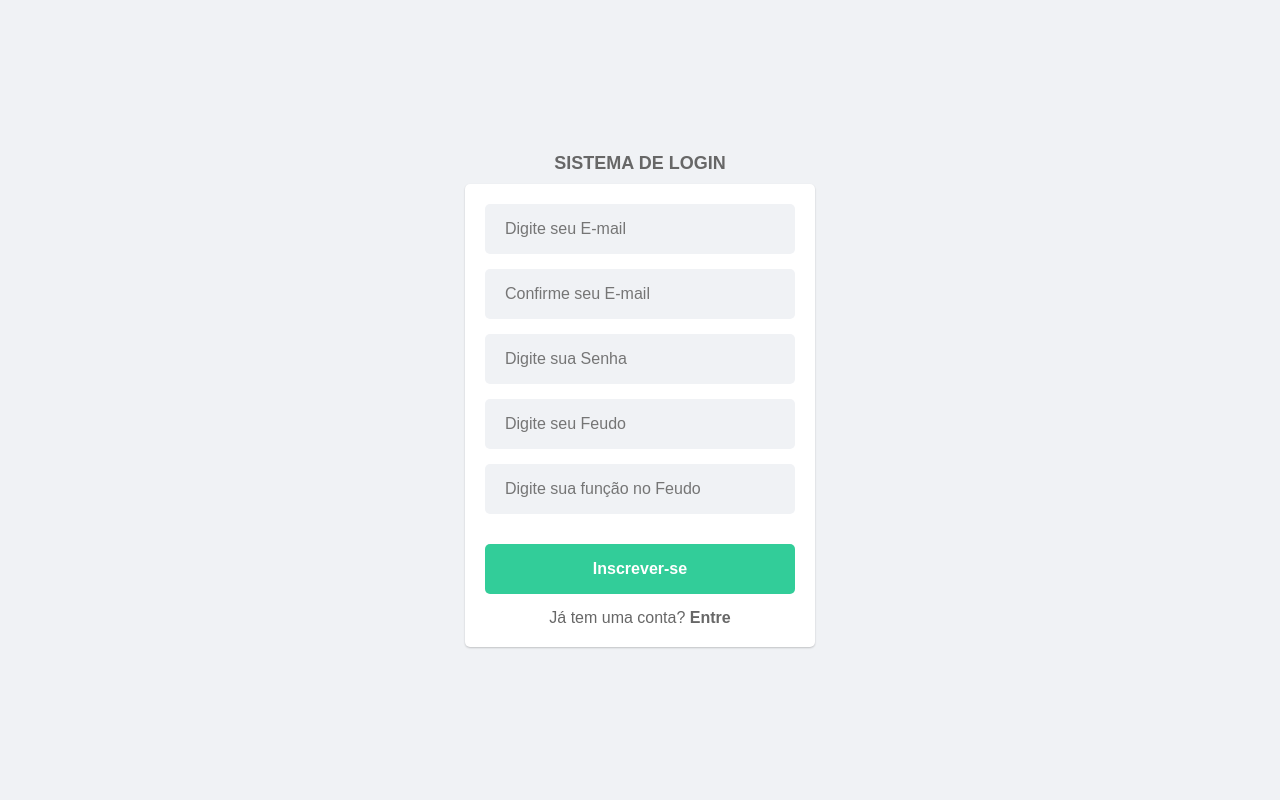
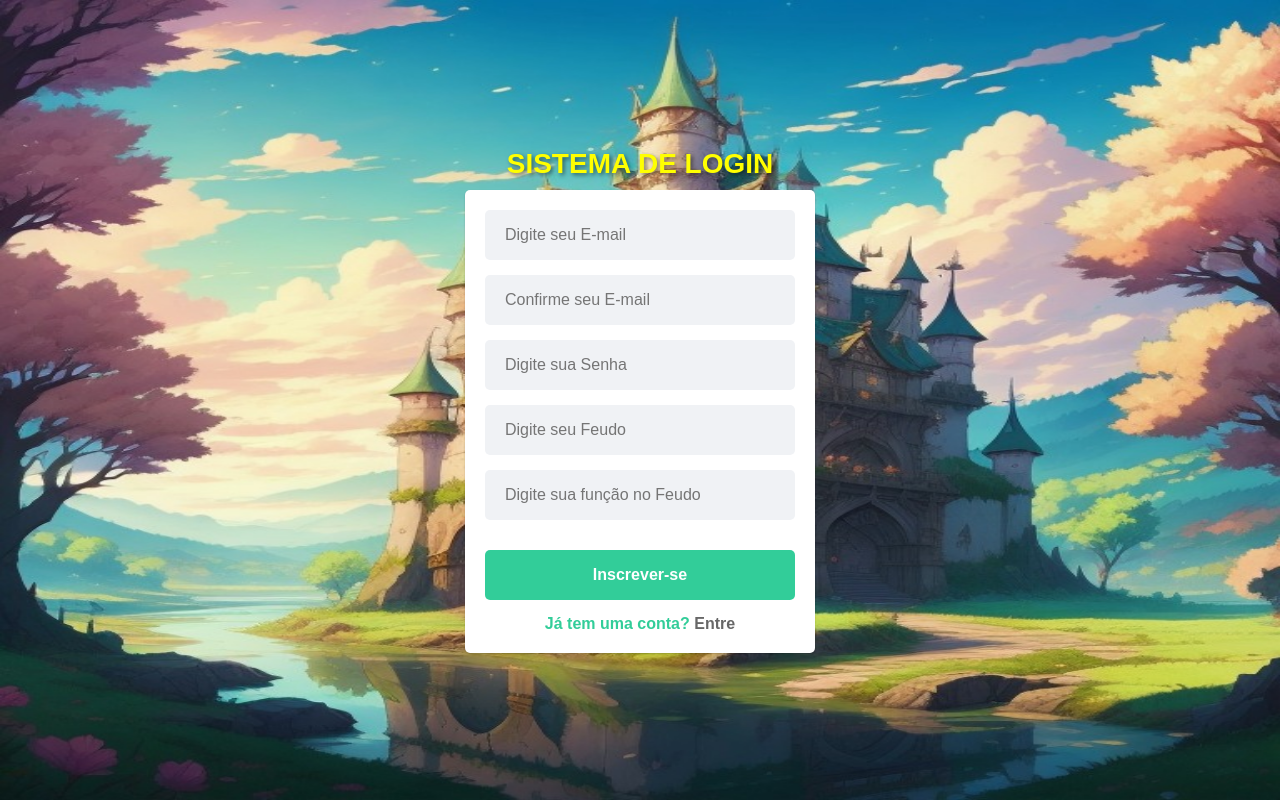
Before and after one commit to thiagolopess/DS-Blog-Azul-Hortencias-Front-End, a React (Create React App) app in the folder blog-azul/: page /signup in a window 1280 px wide. Built offline with nearby package versions, Linux system fonts and the light colour scheme.

Commit message:
estilo signup

```diff
--- a/blog-azul/public/index.html
+++ b/blog-azul/public/index.html
@@ -3,7 +3,7 @@
   <head>
     <meta charset="utf-8" />
     <meta name="viewport" content="width=device-width, initial-scale=1" />
-
+    <link rel="icon" type="image/png" href="imgs/faviconazul.jpeg">
     <title>Login System</title>
   </head>
   <body>
--- a/blog-azul/src/pages/Signin/index.js
+++ b/blog-azul/src/pages/Signin/index.js
@@ -32,7 +32,7 @@ const Signin = () => {
   return (
     <C.Container>
       <C.BLabel>BEM-VINDO!</C.BLabel>
-      <C.TLabel>Bem-vindo ao Blog Azul Hortênsia, o epicentro da interação no Reino Alvorecer Feudal! Nossa missão é estreitar os laços entre os usuários deste vasto reino, trazendo-lhes as mais recentes novidades e eventos. Aqui, você encontrará um fórum de perguntas e respostas, uma página dedicada a sanar suas dúvidas mais profundas sobre a vida no reino.</C.TLabel>
+      <C.TLabel>Bem-vindo ao Blog Azul Hortênsias, o epicentro da interação no Reino Alvorecer Feudal! Nossa missão é estreitar os laços entre os usuários deste vasto reino, trazendo-lhes as mais recentes novidades e eventos. Aqui, você encontrará um fórum de perguntas e respostas, uma página dedicada a sanar suas dúvidas mais profundas sobre a vida no reino.</C.TLabel>
       <C.Label>Forum Alvorecer Feudal</C.Label>
       <C.Content>
         <Input
--- a/blog-azul/src/pages/Signup/styles.js
+++ b/blog-azul/src/pages/Signup/styles.js
@@ -7,6 +7,8 @@ export const Container = styled.div`
   flex-direction: column;
   gap: 10px;
   height: 100vh;
+  background-image: url('/imgs/background.jpeg');
+  background-size: 100% 100%;
 `;
 
 export const Content = styled.div`
@@ -24,14 +26,16 @@ export const Content = styled.div`
 `;
 
 export const Label = styled.label`
-  font-size: 18px;
+  font-size: 28px;
   font-weight: 600;
-  color: #676767;
+  color: #FFFF00;
+  text-shadow: 2px 2px 4px rgba(0, 0, 0, 0.5);
 `;
 
 export const LabelSignin = styled.label`
   font-size: 16px;
-  color: #676767;
+  color: #32CD99;
+  font-weight: 600;
 `;
 
 export const labelError = styled.label`
```
